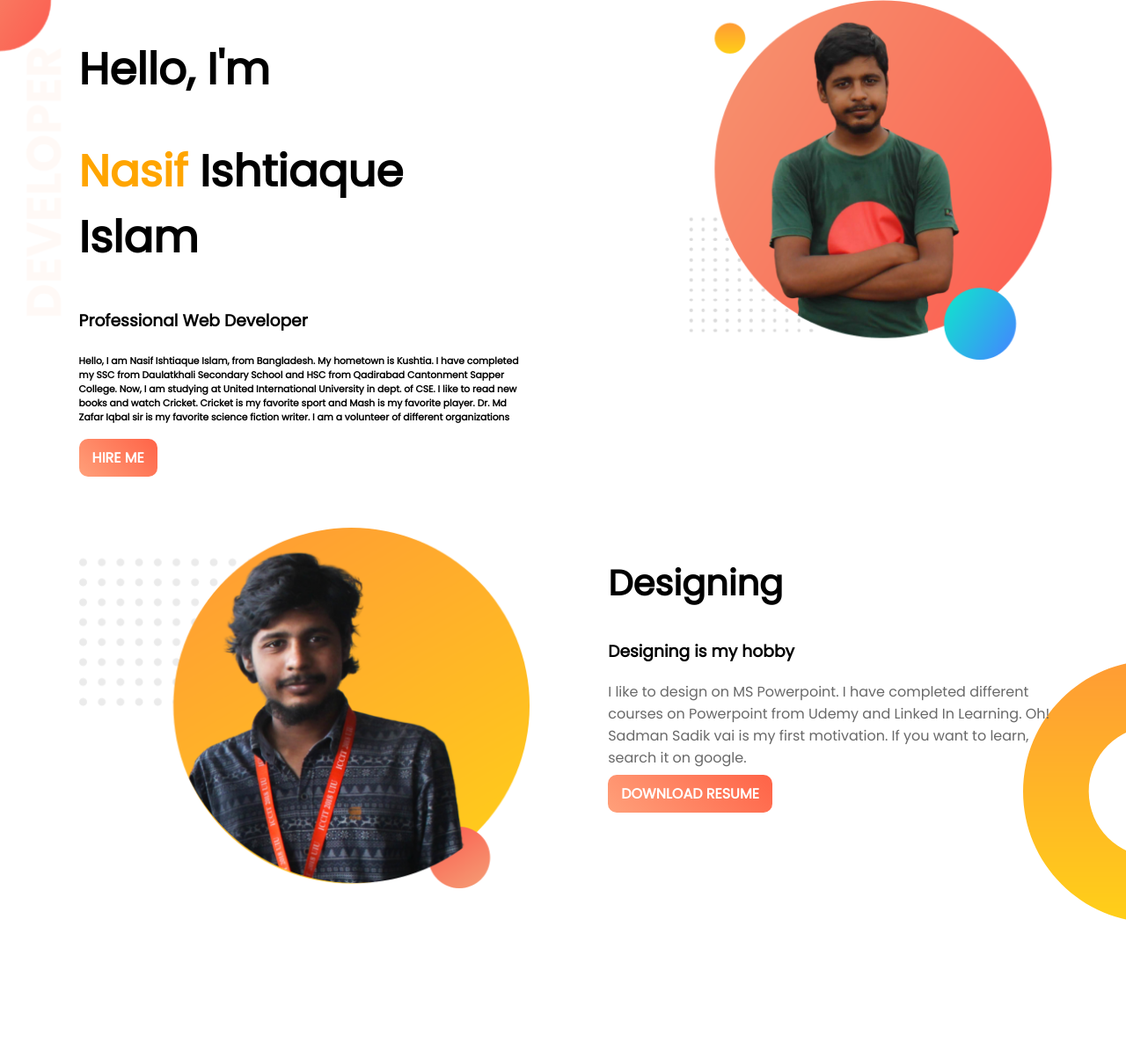
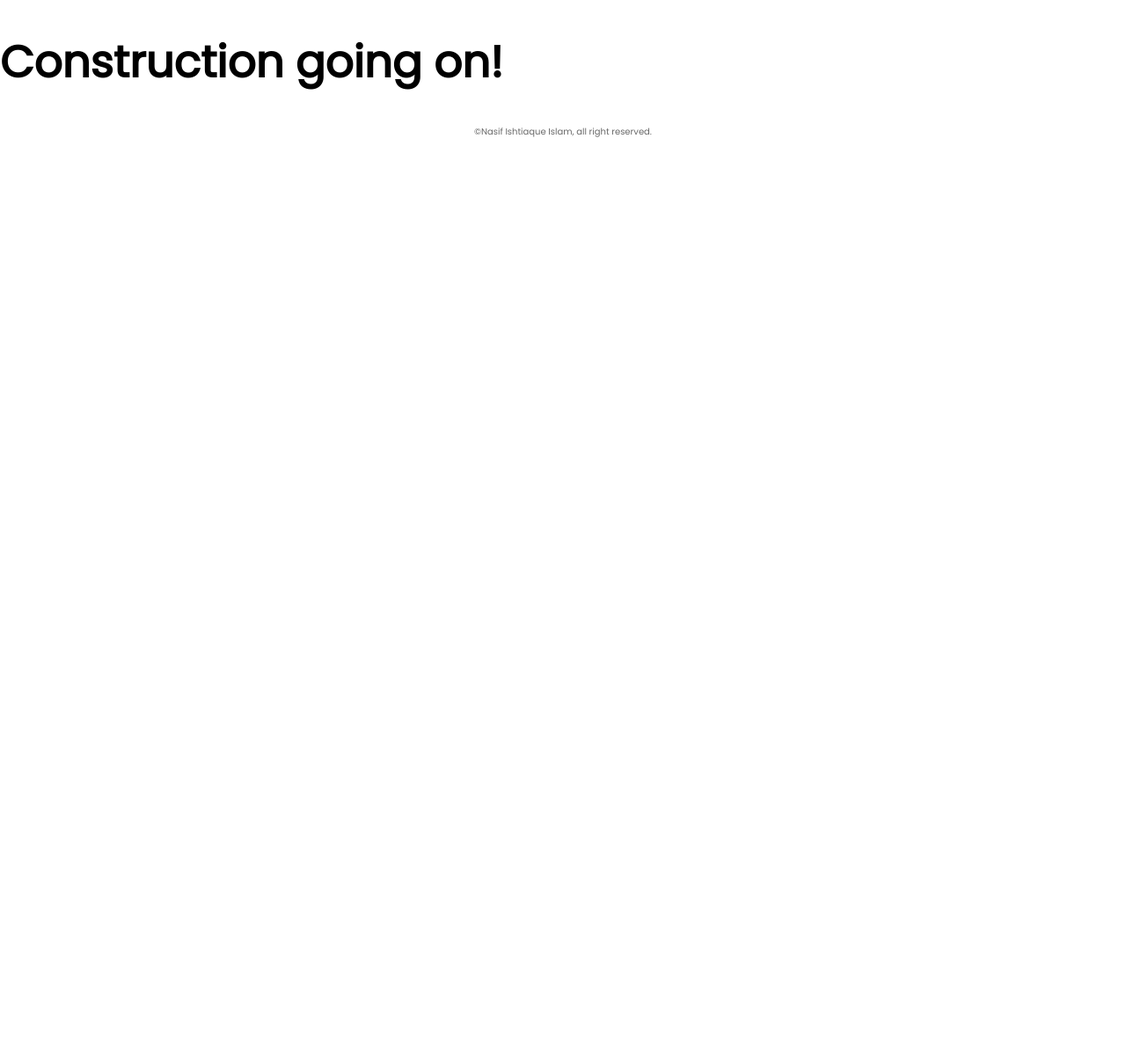
Before and after one commit to oii-nasif/portfolio, a plain HTML site: page index.html in a window 1280 px wide. Shown: the top 1203 px of the page at 88% size. After the commit the page ends 800 px from the top, so only its background shows below. Drawn offline with Linux system fonts and the light colour scheme.

Commit message:
reconstructing

```diff
--- a/index.html
+++ b/index.html
@@ -8,30 +8,7 @@
     <link rel="stylesheet" href="style.css">
 </head>
 <body>
-    <section class = "top-banner">
-        <div class = "half-width">
-            <h1>Hello, I'm</h1>
-            <h1> <span class = "orange-highlight">Nasif</span> Ishtiaque Islam</h1>
-            <h3>Professional Web Developer</h3>
-            <h6>Hello, I am Nasif Ishtiaque Islam, from Bangladesh. My hometown is Kushtia. I have completed my SSC from Daulatkhali Secondary School and HSC from Qadirabad Cantonment Sapper College. Now, I am studying at United International University in dept. of CSE. I like to read new books and watch Cricket. Cricket is my favorite sport and Mash is my favorite player. Dr. Md Zafar Iqbal sir is my favorite science fiction writer. I am a volunteer of different organizations</h6>
-            <a target="_blank" class="link-button" href="https://www.linkedin.com/in/hbins314/">HIRE ME</a>
-        </div>
-        <div class="half-width">
-            <img src="images/nasif2.png">
-        </div>
-    </section>
-    <section class="dream-area">
-        <div class="half-width">
-            <img src="images/nasif3.png">
-        </div>
-        <div class="half-width">
-            <h2>Designing</h2>
-            <h3>Designing is my hobby</h3>
-            <p>I like to design on MS Powerpoint. I have completed different courses on Powerpoint from Udemy and Linked In Learning. Oh! Sadman Sadik vai is my first motivation. If you want to learn, search it on google.</p>
-            <a target="_blank" class="link-button" href="https://www.linkedin.com/in/hbins314/">DOWNLOAD RESUME</a>
-        </div>
-
-    </section>
+    <h1>Construction going on! </h1>
     <footer>
         <p>©Nasif Ishtiaque Islam, all right reserved. </p>
     </footer>
```
